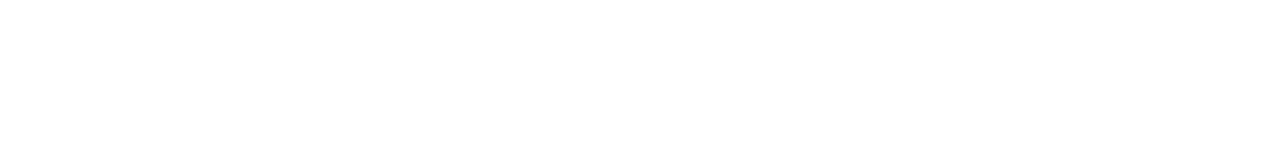
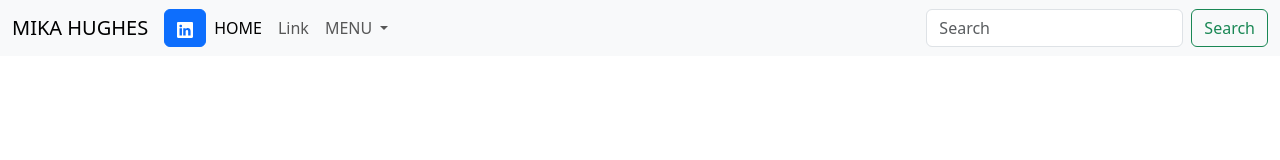
Before and after one commit to mikaaurora/mikaaurora.github.io, a plain HTML site: page index.html in a window 1280 px wide. Drawn offline with nearby package versions, Linux system fonts and the light colour scheme.

Commit message:
added about and projects html files

```diff
--- a/index.html
+++ b/index.html
@@ -18,5 +18,45 @@
       crossorigin="anonymous"
     ></script>
   </head>
-  <body></body>
+  <b<nav class="navbar navbar-expand-lg bg-body-tertiary">
+    <div class="container-fluid">
+      <a class="navbar-brand" href="#">MIKA HUGHES</a>
+      <!-- <button class="navbar-toggler" type="button" data-bs-toggle="collapse" data-bs-target="#navbarSupportedContent" aria-controls="navbarSupportedContent" aria-expanded="false" aria-label="Toggle navigation">
+        <span class="navbar-toggler-icon"></span>
+      </button> -->
+      <button type="button" class="btn btn-primary"><svg xmlns="http://www.w3.org/2000/svg" width="16" height="16" fill="currentColor" class="bi bi-linkedin" viewBox="0 0 16 16">
+        <path d="M0 1.146C0 .513.526 0 1.175 0h13.65C15.474 0 16 .513 16 1.146v13.708c0 .633-.526 1.146-1.175 1.146H1.175C.526 16 0 15.487 0 14.854V1.146zm4.943 12.248V6.169H2.542v7.225h2.401zm-1.2-8.212c.837 0 1.358-.554 1.358-1.248-.015-.709-.52-1.248-1.342-1.248-.822 0-1.359.54-1.359 1.248 0 .694.521 1.248 1.327 1.248h.016zm4.908 8.212V9.359c0-.216.016-.432.08-.586.173-.431.568-.878 1.232-.878.869 0 1.216.662 1.216 1.634v3.865h2.401V9.25c0-2.22-1.184-3.252-2.764-3.252-1.274 0-1.845.7-2.165 1.193v.025h-.016a5.54 5.54 0 0 1 .016-.025V6.169h-2.4c.03.678 0 7.225 0 7.225h2.4z"/>
+      </svg></button>
+
+      <div class="collapse navbar-collapse" id="navbarSupportedContent">
+        <ul class="navbar-nav me-auto mb-2 mb-lg-0">
+          <li class="nav-item">
+            <a class="nav-link active" aria-current="page" href="#">HOME</a>
+          </li>
+          <li class="nav-item">
+            <a class="nav-link" href="#">Link</a>
+          </li>
+          <li class="nav-item dropdown">
+            <a class="nav-link dropdown-toggle" href="#" role="button" data-bs-toggle="dropdown" aria-expanded="false">
+              MENU
+            </a>
+            <ul class="dropdown-menu">
+              <li><a class="dropdown-item" href="#">MIKA</a></li>
+              <li><a class="dropdown-item" href="#">PROJECTS</a></li>
+              <li><hr class="dropdown-divider"></li>
+              <li><a class="dropdown-item" href="#">CONNECT</a></li>
+            </ul>
+          </li>
+        </ul>
+        <form class="d-flex" role="search">
+          <input class="form-control me-2" type="search" placeholder="Search" aria-label="Search">
+          <button class="btn btn-outline-success" type="submit">Search</button>
+        </form>
+      </div>
+    </div>
+  </nav>
+  <body>
+
+
+  </body>
 </html>
```
Also changed, not shown: about.html (added, +10 -0 lines), projects.html (added, +10 -0 lines).
